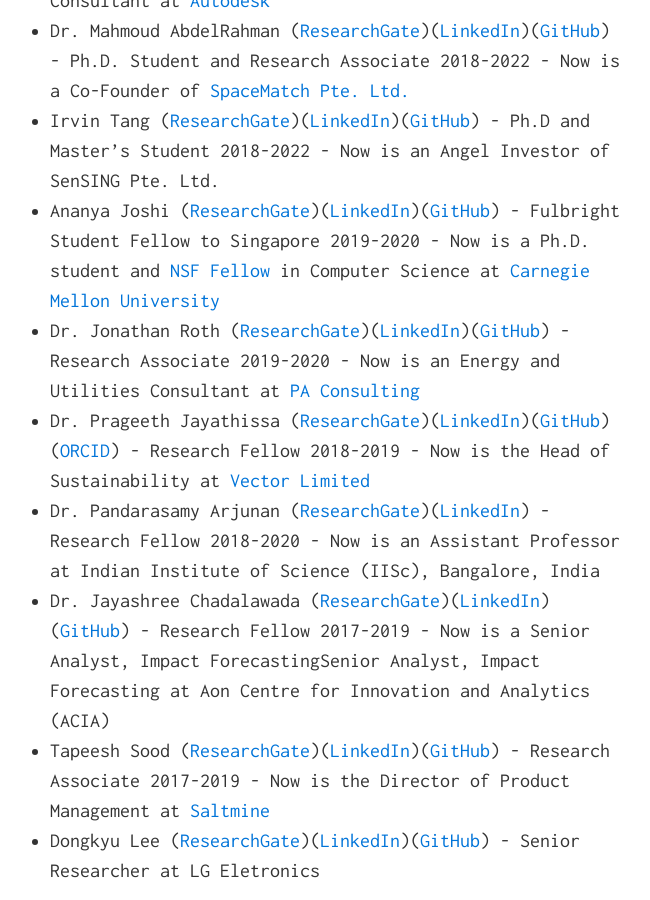
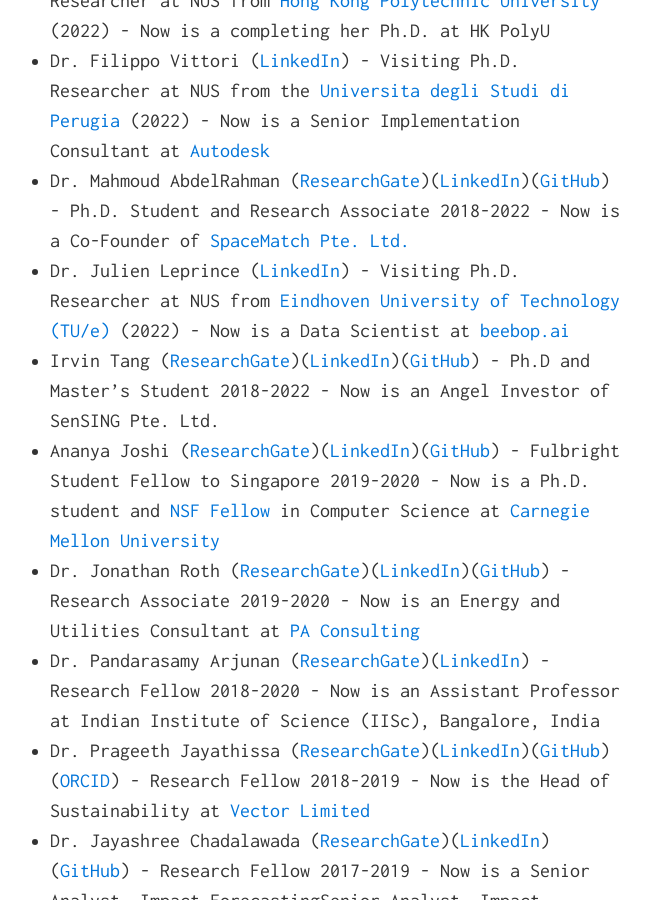
Before and after one commit to buds-lab/buds-lab.github.io, a Jekyll site: the page built from index.md, in a window 1280 px wide and 900 px high, scrolled down 9374 px. Shown: the whole window, without its empty margins (320-970 px from the left). Built offline with Jekyll 4.4.1, drawn with Linux system fonts in a browser that asks for light colours; some of the changed text lies outside the part shown.

Commit message:
Update visitors

```diff
--- a/index.md
+++ b/index.md
@@ -133,6 +133,7 @@ Yun Xuan Chua ([ResearchGate](https://www.researchgate.net/profile/Yun-Xuan-Chua
 <!-- ![Dr. Martin Mosteiro-Romero](buds-lab.github.io/martinmosteiro.png) -->
 * Dr. Martin Mosteiro Romero ([ResearchGate](https://www.researchgate.net/profile/Martin-Mosteiro-Romero){:target="_blank"})([LinkedIn](https://www.linkedin.com/in/mart%C3%ADn-mosteiro-romero-30830727/){:target="_blank"})([GitHub](https://github.com/martin-mosteiro){:target="_blank"})([Google Scholar](https://scholar.google.ch/citations?user=paRcx8wAAAAJ&hl=en){:target="_blank"}) - Post-Doctoral Researcher in NUS as part of the [Future Resilient Systems (FRS) Lab](https://frs.ethz.ch){:target="_blank"} (2021-2023) - Now is a Post-Doctral Researcher at [TU Delft](https://www.tudelft.nl/en/) and [Carnegie Mellon University](https://www.cmu.edu/){:target="_blank"}
 <!-- is a Post-Doctoral Researcher in NUS as part of the [Future Resilient Systems (FRS) Lab](https://frs.ethz.ch){:target="_blank"} within the Module 1.4 - Digital Twin-Enabled System Resilience. The NUS part of this project is led by [Prof. Rudi Stouffs](https://www.sde.nus.edu.sg/arch/staffs/rudi-stouffs-dr/){:target="_blank"} and it is a collaboration with [Prof. Gabriela Hug](https://psl.ee.ethz.ch/people/prof--gabriela-hug.html){:target="_blank"} at the ETH Zurich and [Prof. Adrian Law](http://www.cee.ntu.edu.sg/aboutus/FacultyDir/Pages/cwklaw.aspx){:target="_blank"} from NTU. Dr. Mosteiro holds a Doctor of Sciences (Dr. sc. ETH Zurich) and Masters in Energy Science from the [ETH Z&uuml;rich](http://bit.ly/2nsD908){:target="_blank"} and a Bachelor's Degree in Bioenvironmental Engineering from [Rutgers University](https://www.rutgers.edu){:target="_blank"} in the USA. Dr. Mosteiro is investigating how to use digital twins to improve the resilience of building systems. -->
+* Dr. Sailin Zhong ([Website](https://www.sailinzhong.net){:target="_blank"})([Github](https://github.com/sailinz){:target="_blank"})([Github](https://www.linkedin.com/in/sailin-zhong-53b379a8/){:target="_blank"}) - Visiting Ph.D. Researcher at NUS from [University of Fribourg](https://www.unifr.ch/home/en/){:target="_blank"} and the [MIT Media Lab]](https://www.media.mit.edu){:target="_blank"} (2023) - Now is a Post-Doctoral Scholar at the [ETH Zurich](https://ethz.ch/en.html){:target="_blank"}
 <!-- ![Charlene Tan](buds-lab.github.io/charlenetan.png) -->
 * Charlene Tan ([ResearchGate](https://www.researchgate.net/profile/Charlene-Tan){:target="_blank"})([LinkedIn](https://www.linkedin.com/in/charlene-tan-a9497b143/){:target="_blank"}) - Student Researcher at NUS (2021-2023) - Now is an Assistant Contracts Manager at the Land Transport Authority (LTA)
 <!-- is a Lab Executive in the Department of the Built Environment and collaborator of the BUDS Lab. She is a recent graduate of the [Infrastructure & Project Management program at NUS](https://cde.nus.edu.sg/dbe/introduction-1-1/){:target="_blank"}. Charlene assists in the management of the [Data Science for Construction, Architecture and Engineering Online EDx Course](https://www.edx.org/course/Data-Science-for-Construction-Architecture-and-Engineering){:target="_blank"} and assists with the Internet-of-Buildings portal and experimental deployments. -->
@@ -155,6 +156,7 @@ Yun Xuan Chua ([ResearchGate](https://www.researchgate.net/profile/Yun-Xuan-Chua
 * Dr. Mahmoud AbdelRahman ([ResearchGate](https://www.researchgate.net/profile/Mahmoud_Abdelrahman3){:target="_blank"})([LinkedIn](https://www.linkedin.com/in/mahmoudouf/){:target="_blank"})([GitHub](https://github.com/MahmoudAbdelRahman){:target="_blank"}) - Ph.D. Student and Research Associate 2018-2022 - Now is a Co-Founder of [SpaceMatch Pte. Ltd.](https://spacematch.me/){:target="_blank"}
 <!-- is a Ph.D. Researcher at NUS in the BUDS Lab and is co-supervised by [Dr. Adrian Chong](http://blog.nus.edu.sg/adrianchong/about/){:target="_blank"}. He holds a M.Sc in Architectural Engineering and B.Sc in Architecture from [Mansoura University](http://www.mans.edu.eg/en){:target="_blank"} in Egypt. Mahmoud is an expert in building information modelling (BIM) and the development of tools and machine learning techniques to tie the virtual and measured world together. -->
 <!-- ![Irvin Tang](buds-lab.github.io/irvin1.png) -->
+* Dr. Julien Leprince ([LinkedIn](https://www.linkedin.com/in/julien-leprince/){:target="_blank"}) - Visiting Ph.D. Researcher at NUS from [Eindhoven University of Technology (TU/e)](https://www.tue.nl/en/){:target="_blank"} (2022) - Now is a Data Scientist at [beebop.ai](https://www.beebop.ai/){:target="_blank"}
 * Irvin Tang ([ResearchGate](https://www.researchgate.net/profile/Irvin_Tang){:target="_blank"})([LinkedIn](https://www.linkedin.com/in/irvintang/){:target="_blank"})([GitHub](https://github.com/irrhuh){:target="_blank"}) - Ph.D and Master's Student 2018-2022 - Now is an Angel Investor of SenSING Pte. Ltd.
 <!-- is a Master's Student at NUS in the BUDS Lab. He holds a B.Sc. in Project & Facilities Management, Honours (Merit) from [NUS](http://www.bdg.nus.edu.sg/undergraduate/PFM-curriculum.html){:target="_blank"}. Irvin is an expert in identifying and documenting construction and operations defects and is working on elegant ways of using deep learning and image recognition to enhance the building industry. -->
 <!-- * Dr. Renee Christensen ([LinkedIn](https://www.linkedin.com/in/renee-christensen-66843688/){:target="_blank"})  -->
@@ -167,11 +169,11 @@ Yun Xuan Chua ([ResearchGate](https://www.researchgate.net/profile/Yun-Xuan-Chua
 * Dr. Jonathan Roth ([ResearchGate](https://www.researchgate.net/profile/Jonathan_Roth10){:target="_blank"})([LinkedIn](https://www.linkedin.com/in/jonathanmroth/){:target="_blank"})([GitHub](https://github.com/jmr385){:target="_blank"}) - Research Associate 2019-2020 - Now is an Energy and Utilities Consultant at [PA Consulting](https://www.paconsulting.com/){:target="_blank"}
 <!-- is an Assistant Researcher at NUS in the BUDS Lab. He is visiting from the [Stanford Urban Informatics Lab](https://www.uil.stanford.edu/){:target="_blank"} that is based in the [Civil and Environmental Engineering Department](https://cee.stanford.edu/){:target="_blank"} at [Stanford University](https://www.stanford.edu){:target="_blank"}. He is working on his Ph.D. degree at Stanford and has a B.S. in Civil Engineering from [Cornell University](https://www.cee.cornell.edu/cee){:target="_blank"}. Jon is an expert in analysis of building meter data at the urban-scale and will be focused on better modelling of commercial and residential buildings. -->
 <!-- ![Ananya Joshi](buds-lab.github.io/ananya.png) -->
+* Dr. Pandarasamy Arjunan ([ResearchGate](https://www.researchgate.net/profile/Pandarasamy_Arjunan){:target="_blank"})([LinkedIn](https://www.linkedin.com/in/pandarasamy-arjunan-5580a215/){:target="_blank"}) - Research Fellow 2018-2020 - Now is an Assistant Professor at Indian Institute of Science (IISc), Bangalore, India
+<!-- is a Post-Doctoral Researcher at the [Berkeley Education Alliance for Research in Singapore (BEARS)](http://sinberbest.berkeley.edu/){:target="_blank"} and is in the Thrust D: City-Scale Analytics project with the BUDS Lab and [Prof. Kameshwar Poolla](https://www2.eecs.berkeley.edu/Faculty/Homepages/poolla.html){:target="_blank"}. He holds a Ph.D. in Computer Science from the [IIIT-Delhi](https://iiitd.ac.in/){:target="_blank"}, a Master of Computer Applications (MCA) from the [Madurai Kamraj University](http://mkuniversity.ac.in/new/){:target="_blank"}, and a Bachelor of Science in Computer Science from the [Manonmaniam Sundaranar University](https://www.msuniv.ac.in/){:target="_blank"} in India. Dr. Arjunan is exploring scalable city-scale analytics techniques for benchmarking buildings. -->
 * Dr. Prageeth Jayathissa ([ResearchGate](https://www.researchgate.net/profile/Prageeth_Jayathissa){:target="_blank"})([LinkedIn](https://www.linkedin.com/in/pjayathissa/){:target="_blank"})([GitHub](https://github.com/pjayathissa){:target="_blank"})([ORCID](https://orcid.org/0000-0003-3833-1852){:target="_blank"}) - Research Fellow 2018-2019 - Now is the Head of Sustainability at [Vector Limited](https://www.vector.co.nz){:target="_blank"}
 <!-- is a Post-Doctoral Researcher at NUS in the BUDS Lab.  He holds a Doctor of Sciences (Dr. sc. ETH Zurich) and Masters in Energy Science from the [ETH Z&uuml;rich](http://bit.ly/2nsD908){:target="_blank"} and a Bachelor's Degree in Mechanical Engineering from the [University of Canterbury](https://www.canterbury.ac.nz/){:target="_blank"} in New Zealand. Dr. Jayathissa is the equivalent of the BUDS Lab *Oberassistent* (Senior Researcher) as he ties together all the technologies being developed. He is an expert in prototyping, engineering, design, and computer science. -->
 <!-- ![Dr. Pandarasamy Arjunan](buds-lab.github.io/samyarjunan.jpeg) -->
-* Dr. Pandarasamy Arjunan ([ResearchGate](https://www.researchgate.net/profile/Pandarasamy_Arjunan){:target="_blank"})([LinkedIn](https://www.linkedin.com/in/pandarasamy-arjunan-5580a215/){:target="_blank"}) - Research Fellow 2018-2020 - Now is an Assistant Professor at Indian Institute of Science (IISc), Bangalore, India
-<!-- is a Post-Doctoral Researcher at the [Berkeley Education Alliance for Research in Singapore (BEARS)](http://sinberbest.berkeley.edu/){:target="_blank"} and is in the Thrust D: City-Scale Analytics project with the BUDS Lab and [Prof. Kameshwar Poolla](https://www2.eecs.berkeley.edu/Faculty/Homepages/poolla.html){:target="_blank"}. He holds a Ph.D. in Computer Science from the [IIIT-Delhi](https://iiitd.ac.in/){:target="_blank"}, a Master of Computer Applications (MCA) from the [Madurai Kamraj University](http://mkuniversity.ac.in/new/){:target="_blank"}, and a Bachelor of Science in Computer Science from the [Manonmaniam Sundaranar University](https://www.msuniv.ac.in/){:target="_blank"} in India. Dr. Arjunan is exploring scalable city-scale analytics techniques for benchmarking buildings. -->
 * Dr. Jayashree Chadalawada ([ResearchGate](https://www.researchgate.net/profile/Jayashree_Chadalawada){:target="_blank"})([LinkedIn](https://www.linkedin.com/in/jayashree-chadalawada-b241132b/){:target="_blank"})([GitHub](https://github.com/Jayashreerao){:target="_blank"}) - Research Fellow 2017-2019 - Now is a Senior Analyst, Impact ForecastingSenior Analyst, Impact Forecasting at Aon Centre for Innovation and Analytics (ACIA)
 <!-- ![Dr. Jayashree Chadalawada](buds-lab.github.io/jayashree1.png)
 Dr. Jayashree Chadalawada ([ResearchGate](https://www.researchgate.net/profile/Jayashree_Chadalawada){:target="_blank"})([LinkedIn](https://www.linkedin.com/in/jayashree-chadalawada-b241132b/){:target="_blank"})([GitHub](https://github.com/Jayashreerao){:target="_blank"}) is a Post-Doctoral Researcher at NUS in the BUDS Lab. She holds a Ph.D. in Hydroinformatics from the [NUS Dept. of Civil and Environmental Engineering](http://cee.nus.edu.sg/){:target="_blank"}, a Master's of Technology (MTech) from the [IIT Bombay](http://www.iitb.ac.in/students/en){:target="_blank"}, and a Bachelor's Degree in Civil Engineering from the [Government College of Technology, Coimbatore](http://www.gct.ac.in/){:target="_blank"} in India. Dr. Chadalwada is an informatics expert that is working on measuring the impact of social behavioral change on building performance. -->
```
